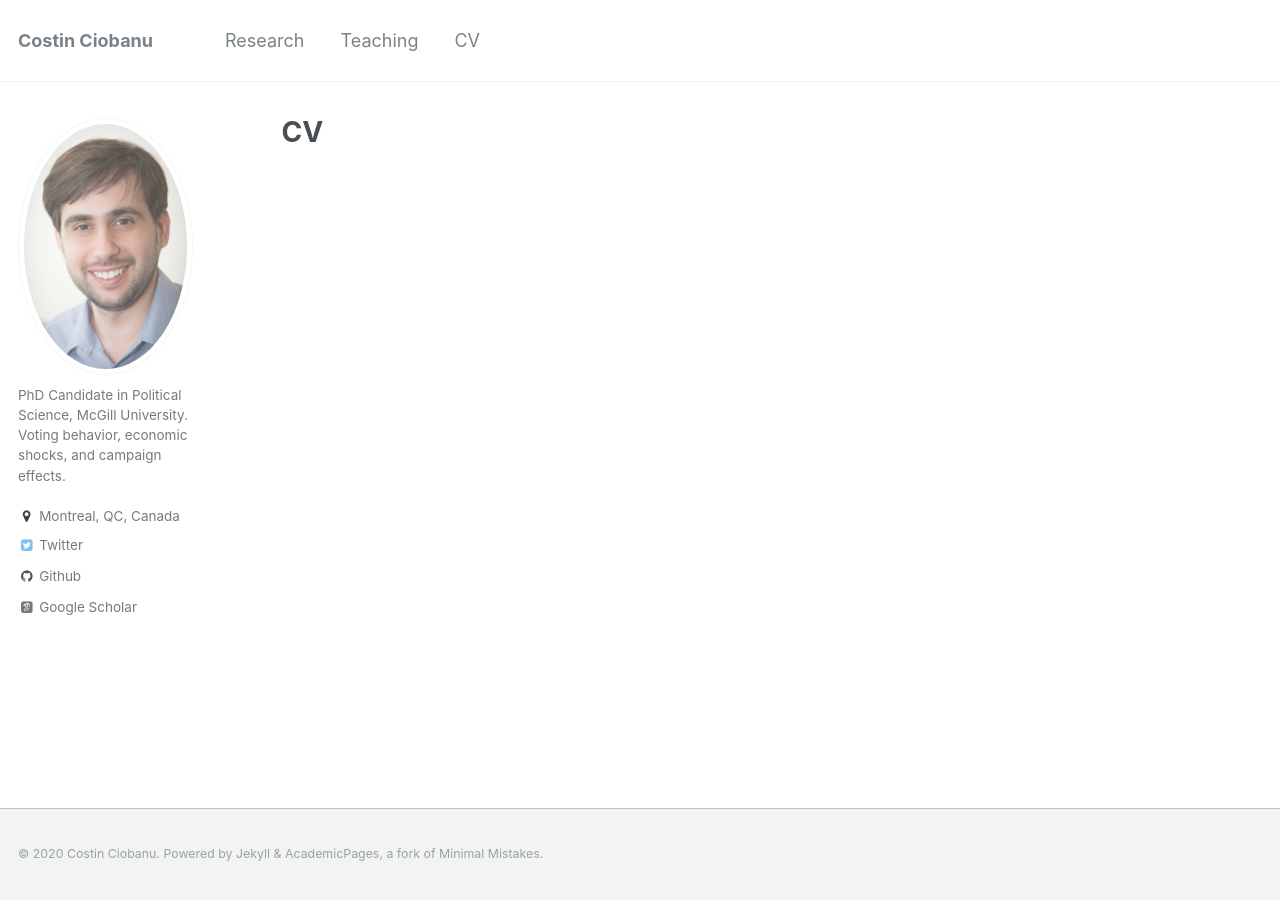
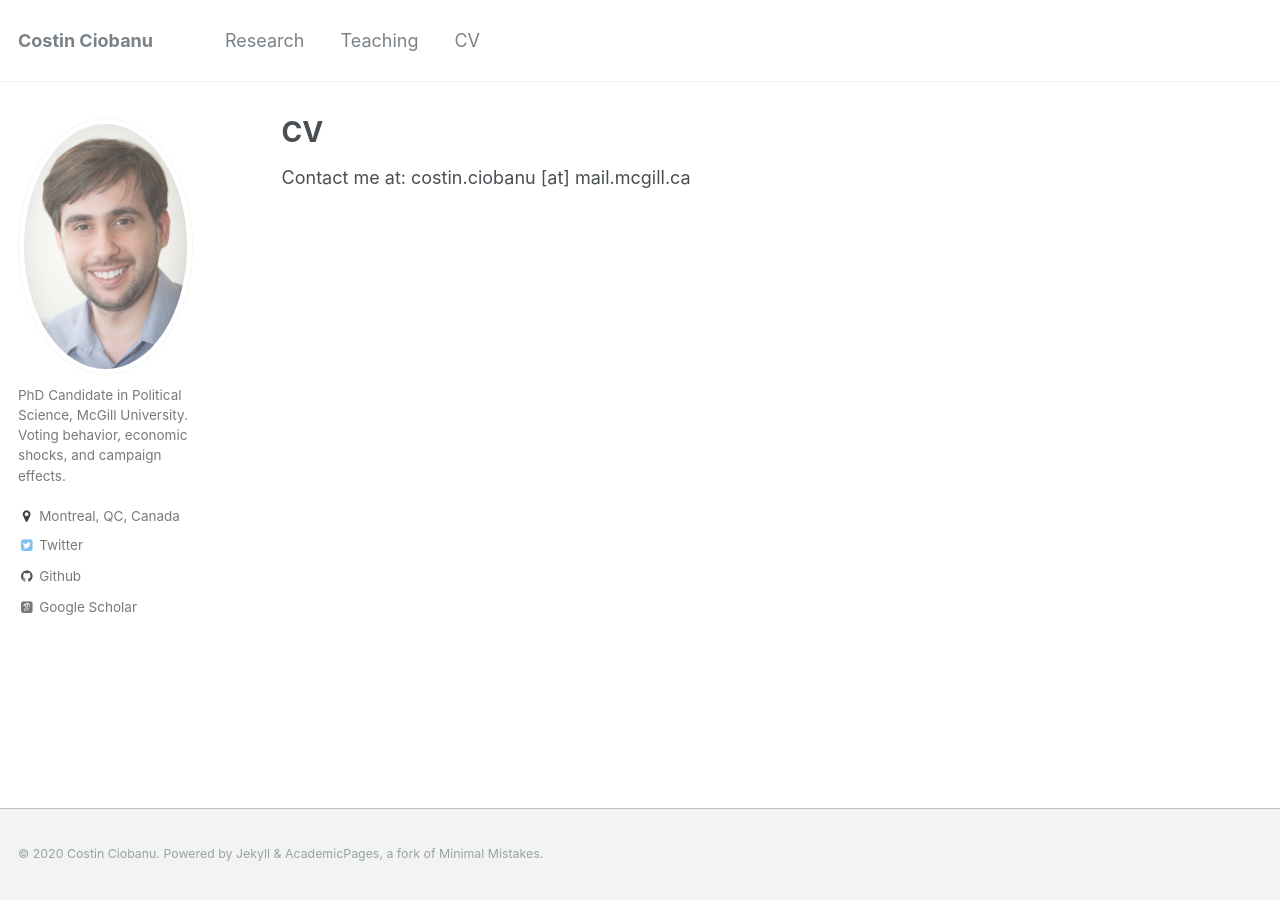
Before and after one commit to costinciobanu/costinciobanu.github.io, a Jekyll site: the page built from _pages/cv.md, in a window 1280 px wide. Built offline with Jekyll 4.4.1, drawn with Linux system fonts in a browser that asks for light colours; some web fonts are replaced.

Commit message:
Email address
Email address

```diff
--- a/_pages/cv.md
+++ b/_pages/cv.md
@@ -6,3 +6,5 @@ author_profile: true
 redirect_from:
   - /resume
 ---
+
+Contact me at: costin.ciobanu [at] mail.mcgill.ca
```
